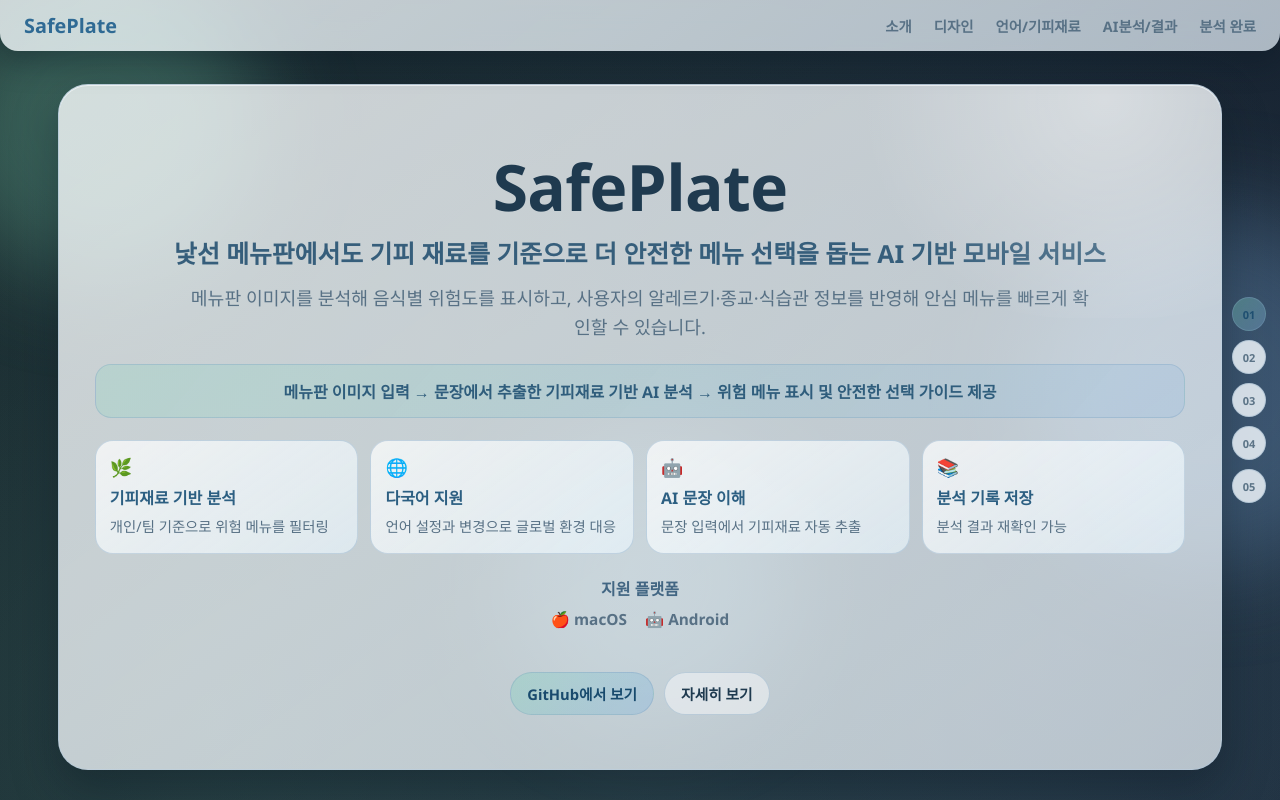
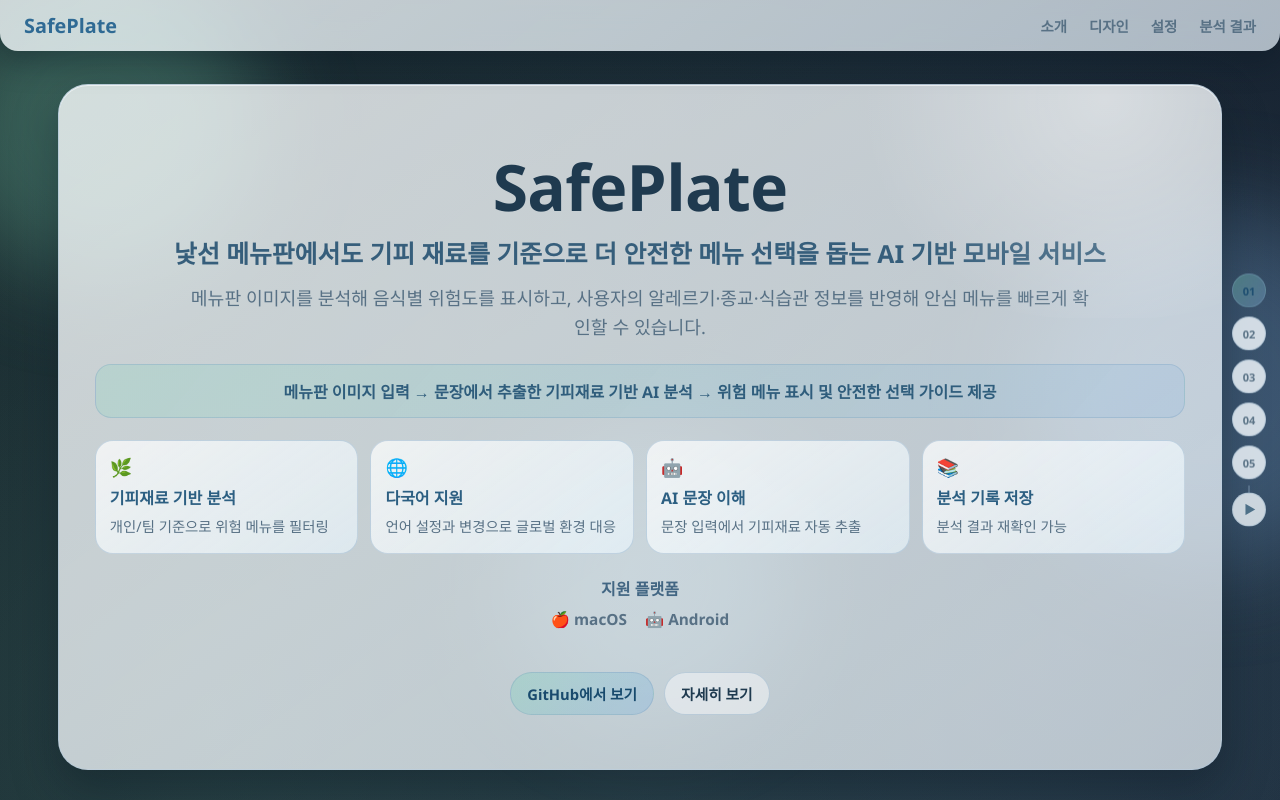
Before and after one commit to GDGoC-CAU-Team-9/Landing-Page, a Next.js app: page / in a window 1280 px wide. Shown: the top 800 px of the page. Built offline with nearby package versions, Linux system fonts and the light colour scheme.

Commit message:
feat: update top nav and add hover auto-scroll control

```diff
--- a/app/globals.css
+++ b/app/globals.css
@@ -124,6 +124,7 @@ body {
   right: 14px;
   transform: translateY(-50%);
   display: grid;
+  justify-items: center;
   gap: 9px;
   z-index: 40;
 }
@@ -151,6 +152,47 @@ body {
 .dot.is-active {
   color: #1f4f71;
   background: linear-gradient(130deg, rgba(125, 214, 189, 0.36) 0%, rgba(140, 184, 230, 0.34) 100%);
+}
+
+.auto-scroll-trigger {
+  position: relative;
+  width: 34px;
+  height: 34px;
+  border-radius: 999px;
+  display: grid;
+  place-items: center;
+  border: 1px solid rgba(126, 162, 189, 0.34);
+  background: rgba(245, 251, 255, 0.78);
+  color: #4d7088;
+  cursor: pointer;
+  padding: 0;
+  margin-top: 4px;
+  transition: transform 0.2s ease, color 0.2s ease, background-color 0.2s ease;
+}
+
+.auto-scroll-trigger::before {
+  content: '';
+  position: absolute;
+  top: -8px;
+  left: 50%;
+  width: 1px;
+  height: 8px;
+  background: rgba(155, 183, 205, 0.62);
+  transform: translateX(-50%);
+}
+
+.auto-scroll-trigger span {
+  transform: translateX(1px);
+  font-size: 12px;
+  line-height: 1;
+}
+
+.auto-scroll-trigger:hover,
+.auto-scroll-trigger:focus-visible,
+.auto-scroll-trigger.is-active {
+  color: #1f4f71;
+  background: linear-gradient(130deg, rgba(125, 214, 189, 0.38) 0%, rgba(140, 184, 230, 0.36) 100%);
+  transform: scale(1.05);
 }
 
 .panel {
@@ -449,7 +491,7 @@ p {
 }
 
 .scan-content {
-  overflow: visible;
+  overflow: hidden;
 }
 
 .section-head p {
@@ -505,13 +547,14 @@ p {
   display: grid;
   gap: 10px;
   height: 100%;
+  min-height: 0;
   align-content: start;
 }
 
 .scan-stage {
   position: relative;
   overflow: hidden;
-  width: min(100%, 900px);
+  width: min(100%, 840px);
   margin-inline: auto;
   border-radius: 18px;
   border: 1px solid rgba(117, 154, 182, 0.36);
@@ -675,6 +718,15 @@ p {
     height: 30px;
     font-size: 10px;
   }
+
+  .auto-scroll-trigger {
+    width: 30px;
+    height: 30px;
+  }
+
+  .auto-scroll-trigger span {
+    font-size: 10px;
+  }
 }
 
 @media (max-width: 680px) {
--- a/app/page.tsx
+++ b/app/page.tsx
@@ -9,6 +9,13 @@ const sections = [
   { id: 'section-3', label: '03', title: '언어/기피재료' },
   { id: 'section-4', label: '04', title: 'AI분석/결과' },
   { id: 'section-5', label: '05', title: '분석 완료' }
+] as const;
+
+const topMenuLinks = [
+  { href: '#section-1', label: '소개' },
+  { href: '#section-2', label: '디자인' },
+  { href: '#section-3', label: '설정' },
+  { href: '#section-4', label: '분석 결과' }
 ] as const;
 
 type SlideItem = {
@@ -96,11 +103,17 @@ function ShowcaseBlock({
 export default function Home() {
   const [activeSection, setActiveSection] = useState('section-1');
   const [showcaseTick, setShowcaseTick] = useState(0);
+  const [isAutoScrollArmed, setIsAutoScrollArmed] = useState(false);
   const sectionRefs = useRef<(HTMLElement | null)[]>([]);
+  const activeSectionRef = useRef(activeSection);
 
   const section2Index = showcaseTick % loginSidebarSlides.length;
   const section3Index = showcaseTick % languageAvoidSlides.length;
   const section4Index = showcaseTick % analysisResultSlides.length;
+
+  useEffect(() => {
+    activeSectionRef.current = activeSection;
+  }, [activeSection]);
 
   useEffect(() => {
     const sectionObserver = new IntersectionObserver(
@@ -131,6 +144,19 @@ export default function Home() {
     return () => window.clearInterval(timer);
   }, []);
 
+  useEffect(() => {
+    if (!isAutoScrollArmed) return;
+
+    const timer = window.setInterval(() => {
+      const currentIndex = sections.findIndex((section) => section.id === activeSectionRef.current);
+      const safeIndex = currentIndex >= 0 ? currentIndex : 0;
+      const nextSection = sections[(safeIndex + 1) % sections.length];
+      document.getElementById(nextSection.id)?.scrollIntoView({ behavior: 'smooth', block: 'start' });
+    }, 6000);
+
+    return () => window.clearInterval(timer);
+  }, [isAutoScrollArmed]);
+
   return (
     <main className="page">
       <div className="bg-orb orb-a" aria-hidden="true" />
@@ -142,9 +168,9 @@ export default function Home() {
           SafePlate
         </a>
         <nav className="top-links" aria-label="메인 섹션">
-          {sections.map((section) => (
-            <a key={section.id} href={`#${section.id}`}>
-              {section.title}
+          {topMenuLinks.map((menu) => (
+            <a key={menu.label} href={menu.href}>
+              {menu.label}
             </a>
           ))}
         </nav>
@@ -160,6 +186,18 @@ export default function Home() {
             {section.label}
           </a>
         ))}
+        <button
+          type="button"
+          className={`auto-scroll-trigger ${isAutoScrollArmed ? 'is-active' : ''}`}
+          aria-label="자동 스크롤 미리보기"
+          title="마우스를 올리면 6초마다 다음 섹션으로 이동합니다."
+          onMouseEnter={() => setIsAutoScrollArmed(true)}
+          onMouseLeave={() => setIsAutoScrollArmed(false)}
+          onFocus={() => setIsAutoScrollArmed(true)}
+          onBlur={() => setIsAutoScrollArmed(false)}
+        >
+          <span aria-hidden="true">▶</span>
+        </button>
       </nav>
 
       <section
```
